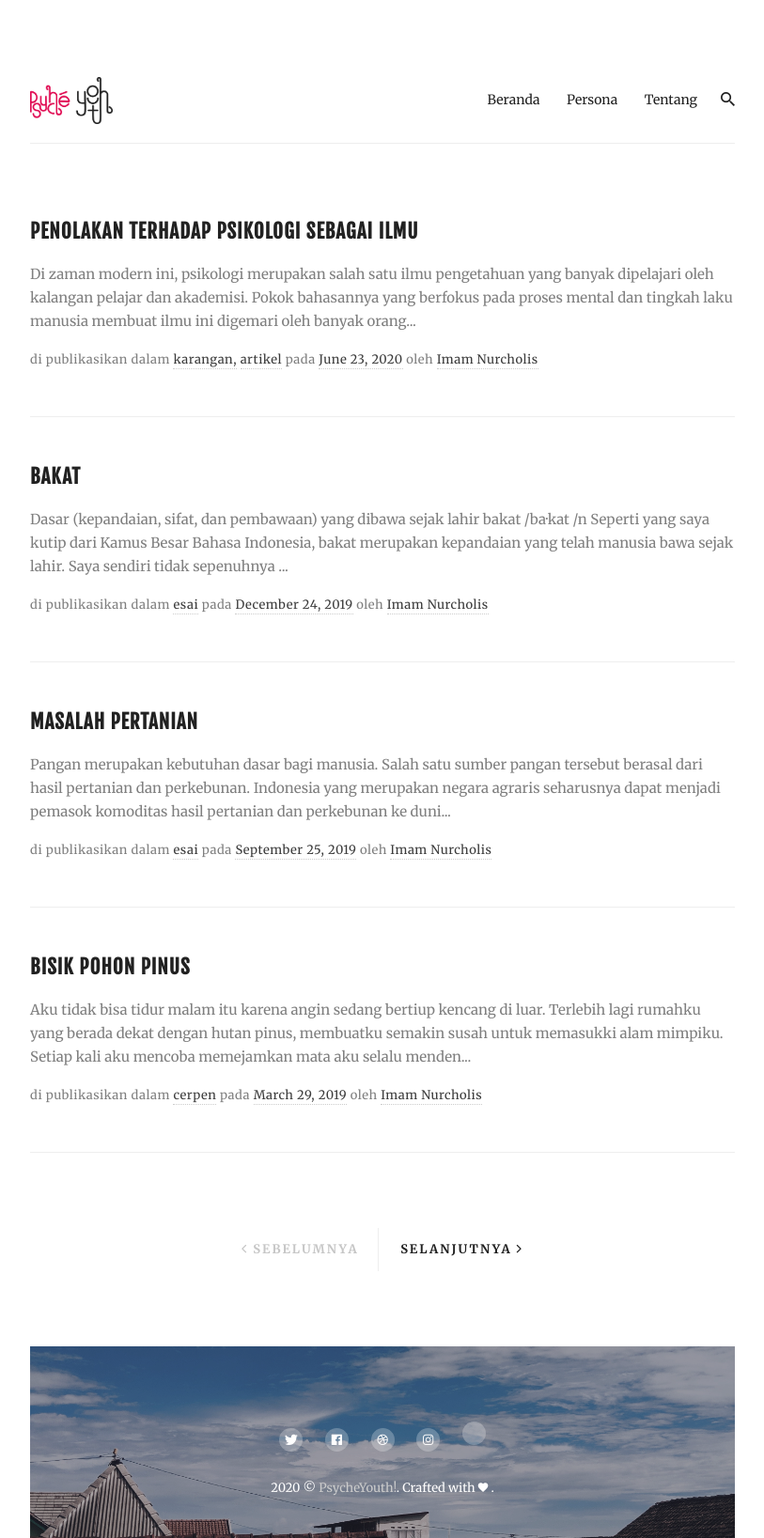
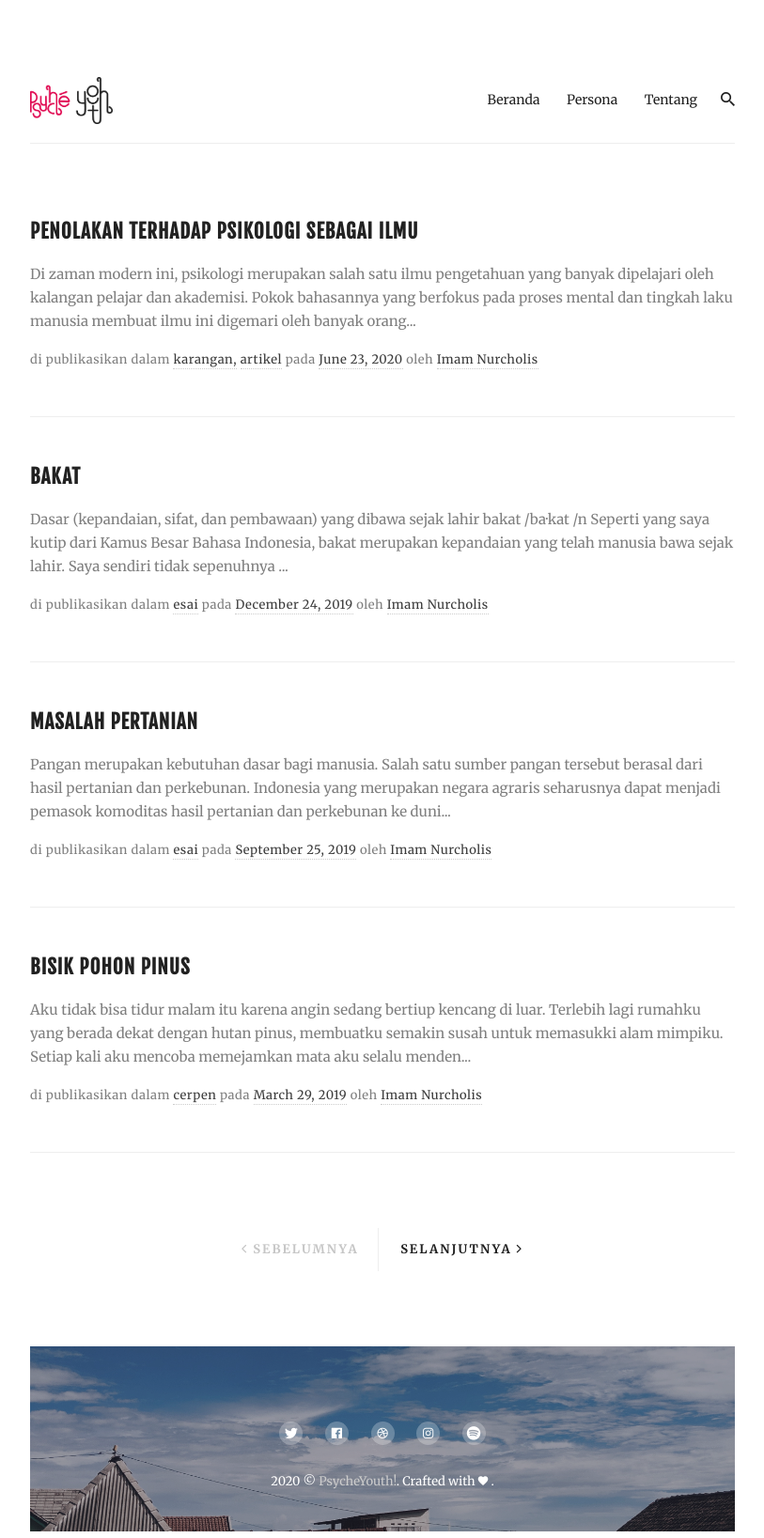
Before and after one commit to imamnrchls/imamnrchls.github.io, a Jekyll site: the page built from index.html, in a window 1280 px wide. Shown: the whole page at 94% size, without its empty margins (233-1046 px from the left). Built offline with Jekyll 4.4.1, drawn with Linux system fonts in a browser that asks for light colours; nearby versions of some CDN libraries; library files that are not in the unit come from our copies; the list of posts is cut into pages by our own code.

Commit message:
Update head.html

```diff
--- a/_includes/head.html
+++ b/_includes/head.html
@@ -17,7 +17,7 @@
   <link href="https://unpkg.com/ionicons@4.5.10-0/dist/css/ionicons.min.css" rel="stylesheet">
 
   <!-- Fontawesome -->
-  <link rel="stylesheet" href="path/to/font-awesome/css/font-awesome.min.css rel="stylesheet">
+  <link rel="stylesheet" href="path/to/font-awesome/css/font-awesome.min.css" rel="stylesheet">
 
   <style>
   {% capture include_to_scssify %}
```
